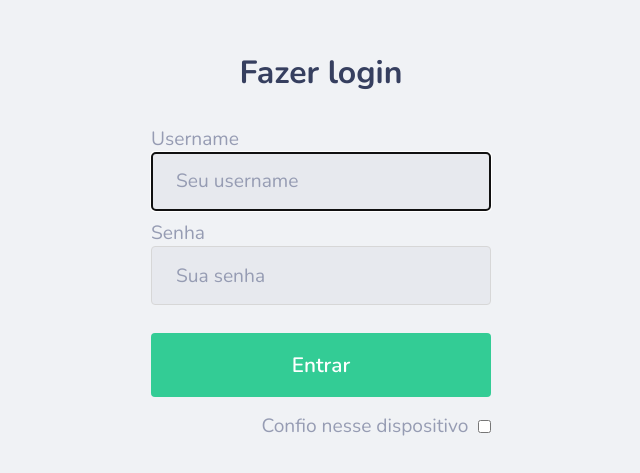
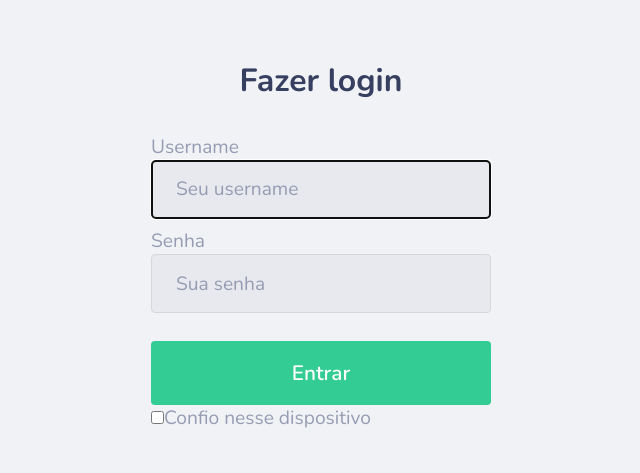
Before and after one commit to efeeseao/chastein, a React (Vite) app: page / in a window 1280 px wide. Shown: the part 155-628 px from the top of the page, without its empty margins (319-959 px from the left). Built offline with nearby package versions, Linux system fonts and the light colour scheme.

Commit message:
fix: paths

```diff
--- a/src/components/Header.jsx
+++ b/src/components/Header.jsx
@@ -9,7 +9,7 @@ import {
   faFileCirclePlus
 } from '@fortawesome/free-solid-svg-icons'
 
-import { useSendLogoutMutation } from '@/pages/Auth/AuthApiSlice'
+import { useSendLogoutMutation } from '@/pages/auth/AuthApiSlice'
 import Loading from '@/components/Loading'
 import { useAuth } from '@/hooks/useAuth'
 
--- a/src/hooks/useAuth.jsx
+++ b/src/hooks/useAuth.jsx
@@ -1,12 +1,12 @@
 import { useSelector } from 'react-redux'
 import jwtDecode from 'jwt-decode'
 
-import { selectCurrentToken } from '@/pages/Auth/AuthSlice'
+import { selectCurrentToken } from '@/pages/auth/AuthSlice'
 
 export const useAuth = () => {
   const token = useSelector(selectCurrentToken)
-  let isManager = false
-  let isAdmin = false
+  let isManager = 'Manager'
+  let isAdmin = 'Admin'
   let status = 'Doctor (a)'
 
   if (token) {
--- a/src/main.jsx
+++ b/src/main.jsx
@@ -3,8 +3,8 @@ import ReactDOM from 'react-dom/client'
 import { Provider } from 'react-redux'
 import { disableReactDevTools } from '@fvilers/disable-react-devtools'
 
-import { Routers } from './routes'
-import { store } from './app/store'
+import { Routers } from '@/routes'
+import { store } from '@/app/store'
 
 // eslint-disable-next-line no-undef
 if (process.env.NODE_ENV === 'production') disableReactDevTools()
--- a/src/pages/auth/Login.jsx
+++ b/src/pages/auth/Login.jsx
@@ -106,10 +106,10 @@ const Login = () => {
 
         <button className="submit-form">Entrar</button>
 
-        <label htmlFor="persist" className="persist">
+        <label htmlFor="persist" className="checkbox-container">
           <input
             type="checkbox"
-            className="checkbox"
+            className="form-checkbox"
             id="persist"
             onChange={handleToggle}
             checked={persist}
--- a/src/pages/auth/PersistLogin.jsx
+++ b/src/pages/auth/PersistLogin.jsx
@@ -59,8 +59,8 @@ const PersistLogin = () => {
     //persist: yes, token: no
     console.log('error')
     content = (
-      <div className="persist-login">
-        <button type="button" className="persist-button">
+      <div className="container">
+        <button type="button" className="button">
           {`${error.data?.message} - `}
           <Link to="/">Fazer login</Link>
         </button>
--- a/src/pages/auth/Prefetch.jsx
+++ b/src/pages/auth/Prefetch.jsx
@@ -2,8 +2,8 @@ import { Outlet } from 'react-router-dom'
 import { useEffect } from 'react'
 
 import { store } from '@/app/store'
-import { notesApiSlice } from '@/pages/NotesList/notesApiSlice'
-import { usersApiSlice } from '@/pages/UsersList/usersApiSlice'
+import { notesApiSlice } from '@/pages/notes/NotesApiSlice'
+import { usersApiSlice } from '@/pages/users/UsersApiSlice'
 
 const Prefetch = () => {
   useEffect(() => {
--- a/src/pages/auth/ProtectedAuth.jsx
+++ b/src/pages/auth/ProtectedAuth.jsx
@@ -8,7 +8,7 @@ const ProtectedAuth = ({ allowedRoles }) => {
   const content = roles.some((role) => allowedRoles.includes(role)) ? (
     <Outlet />
   ) : (
-    <Navigate to="/login" state={{ from: location }} replace />
+    <Navigate to="/" state={{ from: location }} replace />
   )
 
   return content
--- a/src/pages/notes/NotesApiSlice.js
+++ b/src/pages/notes/NotesApiSlice.js
@@ -1,4 +1,5 @@
 import { createSelector, createEntityAdapter } from '@reduxjs/toolkit'
+
 import { apiSlice } from '@/app/api'
 
 const notesAdapter = createEntityAdapter({
--- a/src/pages/users/UsersApiSlice.js
+++ b/src/pages/users/UsersApiSlice.js
@@ -1,4 +1,5 @@
 import { createSelector, createEntityAdapter } from '@reduxjs/toolkit'
+
 import { apiSlice } from '@/app/api'
 
 const usersAdapter = createEntityAdapter({})
```
